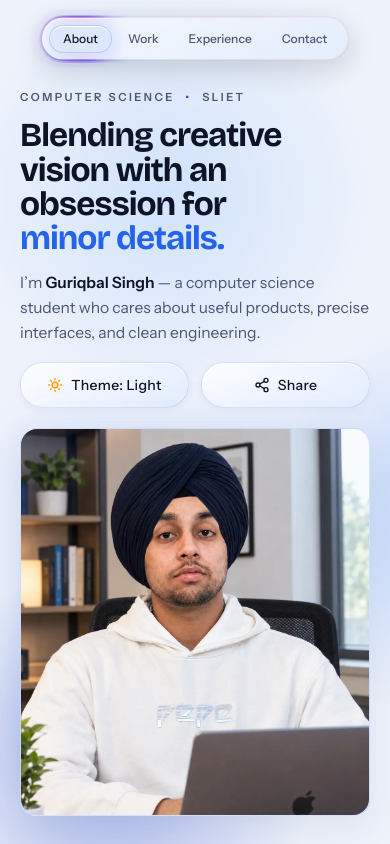
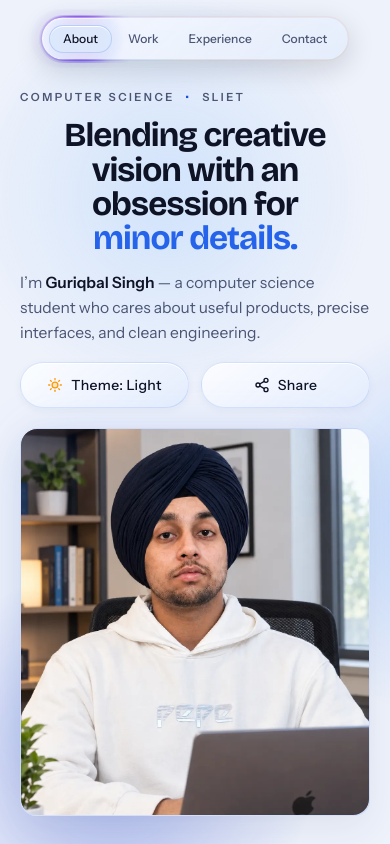
Before and after one commit to guripb13/Portfolio, a React (Vite) app: page / in a window 390 px wide. Shown: the top 844 px of the page. Built offline with nearby package versions, Linux system fonts and the light colour scheme.

Commit message:
Center align hero title in Hero component

```diff
--- a/src/components/Hero.tsx
+++ b/src/components/Hero.tsx
@@ -145,7 +145,7 @@ export default function Hero({ isAppLoaded = true }: HeroProps) {
             Computer Science <span className="mx-1.5 text-neon-soft">&bull;</span> SLIET
           </p>
 
-          <h1 className="hero-fade -mt-1 text-balance font-display text-[clamp(1.85rem,8.6vw,2.6rem)] font-extrabold leading-[1.1] tracking-tight text-white">
+          <h1 className="hero-fade -mt-1 text-center text-balance font-display text-[clamp(1.85rem,8.6vw,2.6rem)] font-extrabold leading-[1.1] tracking-tight text-white">
             Blending creative vision with an obsession for <span className="text-neon">minor details.</span>
           </h1>
 
```
